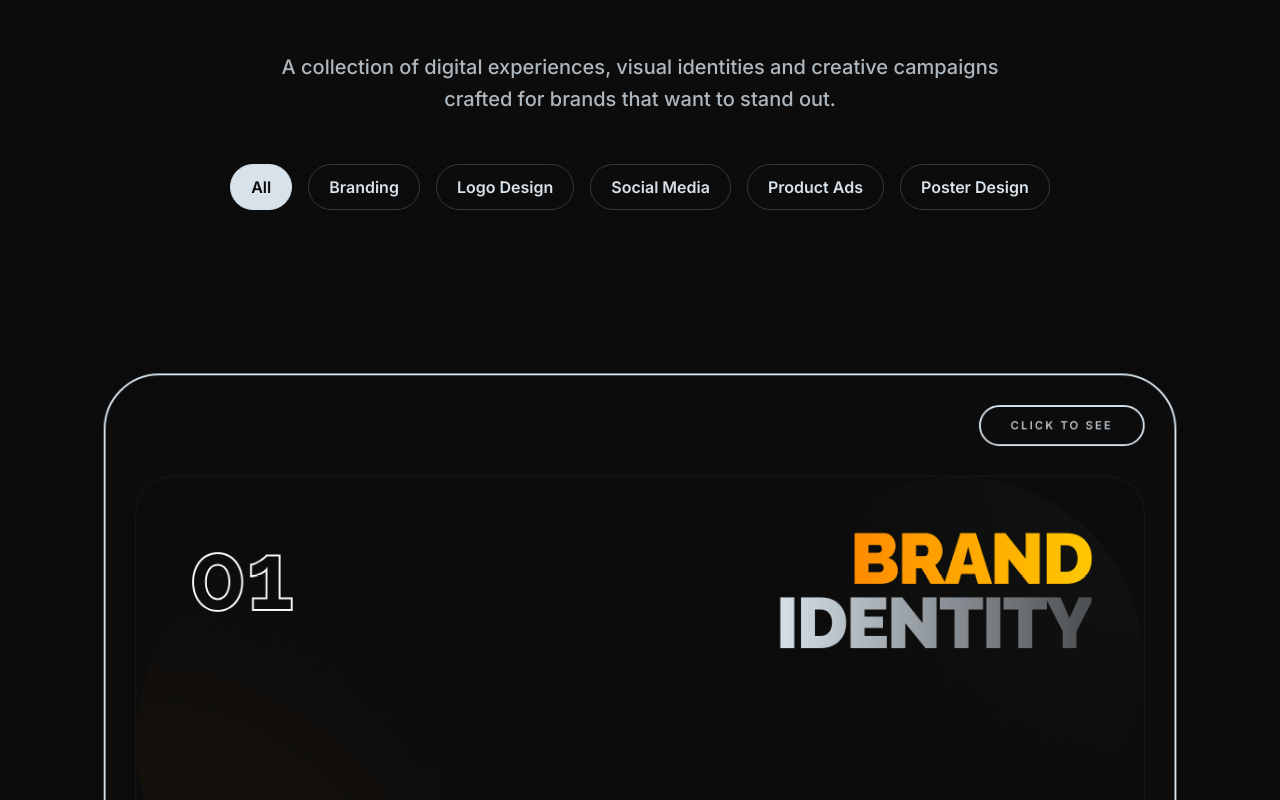
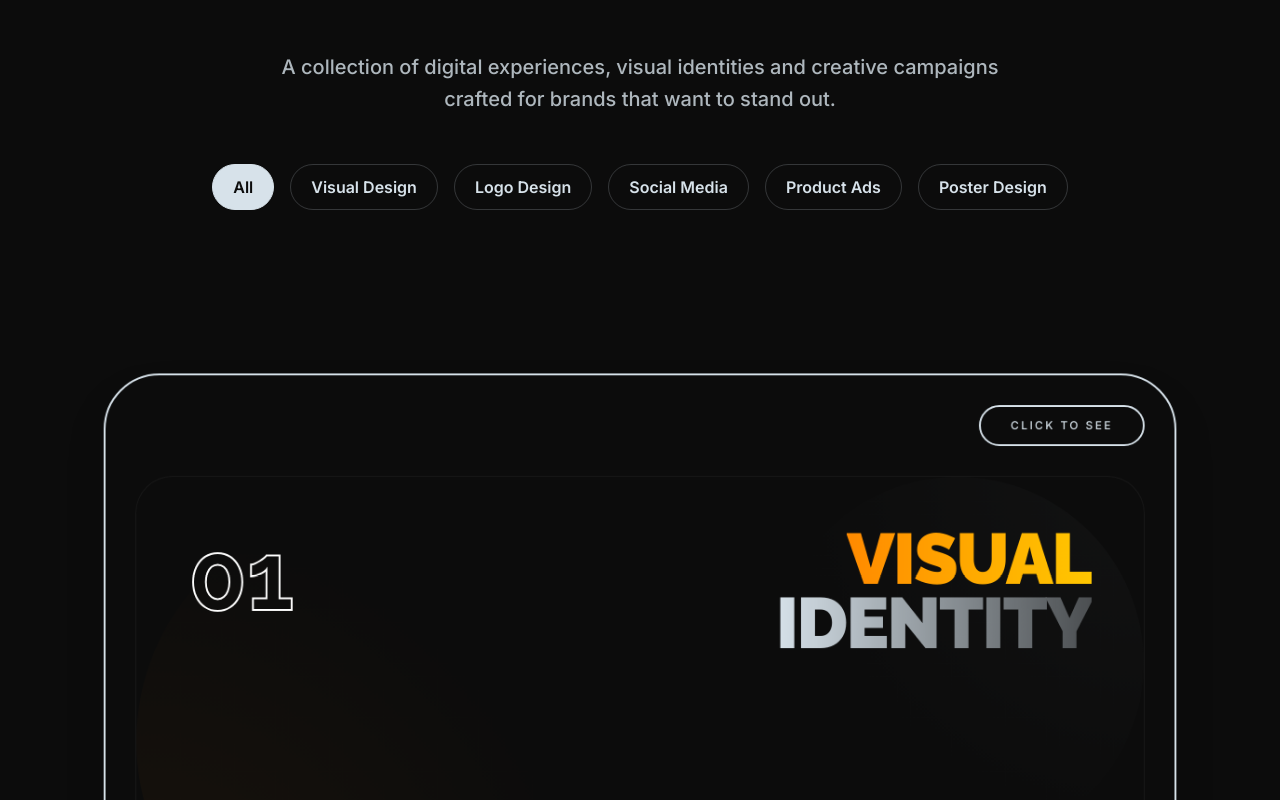
Before and after one commit to Ayush-Sanodiya/My-Portfolio, a React (Vite) app: page / in a window 1280 px wide. Shown: the part 3779-4579 px from the top of the page. Built offline with nearby package versions, Linux system fonts and the light colour scheme.

Commit message:
Update work section

```diff
--- a/src/components/ContactSection.tsx
+++ b/src/components/ContactSection.tsx
@@ -1,5 +1,5 @@
+import React, { useState } from "react";
 import { motion } from "motion/react";
-import { useState } from "react";
 import FadeIn from "./FadeIn";
 
 const socialLinks = [
--- a/src/components/MarqueeSection.tsx
+++ b/src/components/MarqueeSection.tsx
@@ -1,5 +1,5 @@
+import React, { useRef, useEffect, useCallback } from "react";
 import { motion, useMotionValue } from "motion/react";
-import { useRef, useEffect, useCallback } from "react";
 const topRowLogos = [
   "/logos/client1.png",
   "/logos/client2.png",
--- a/src/components/ProjectsSection.tsx
+++ b/src/components/ProjectsSection.tsx
@@ -1,5 +1,5 @@
+import React, { useRef, useState, useEffect } from "react";
 import { motion, useScroll, useTransform, AnimatePresence } from "motion/react";
-import { useRef, useState, useEffect } from "react";
 import LiveProjectButton from "./LiveProjectButton";
 
 // Import all category images from assets
@@ -47,7 +47,7 @@ interface Project {
 const defaultProjects: Project[] = [
   {
     id: "01",
-    category: "Branding",
+    category: "Visual Design",
     title: "Branding",
     images: [argusSolutions, brightMarketing, niviware, yaanaaiDesign],
     galleryItems: [
@@ -79,7 +79,7 @@ const defaultProjects: Project[] = [
     description: "A comprehensive brand transformation project focusing on cohesive design systems, typographic guidelines, and a high-end visual language. Designed to establish a strong, premium presence across physical and digital touchpoints.",
     tags: ["Brand Guidelines", "Typography", "Visual System", "Stationery", "Corporate Identity"],
     layoutData: {
-      titleTop1: "Brand",
+      titleTop1: "Visual",
       titleTop2: "",
       titleBottom: "Identity",
       subtitleMiddle: "Identity Meets",
@@ -235,7 +235,7 @@ const defaultProjects: Project[] = [
 ];
 
 
-const categories = ["All", "Branding", "Logo Design", "Social Media", "Product Ads", "Poster Design"];
+const categories = ["All", "Visual Design", "Logo Design", "Social Media", "Product Ads", "Poster Design"];
 
 interface ProjectsSectionProps {
   id?: string;
@@ -531,13 +531,13 @@ export default function ProjectsSection({
   );
 }
 
-function GalleryFlipCard({
+const GalleryFlipCard: React.FC<{
+  item: GalleryItem;
+  onViewImage: () => void;
+}> = ({
   item,
   onViewImage
-}: {
-  item: GalleryItem;
-  onViewImage: () => void;
-}) {
+}) => {
   const [isFlipped, setIsFlipped] = useState(false);
   const [isTouchDevice, setIsTouchDevice] = useState(false);
 
--- a/src/components/TableOfContent.tsx
+++ b/src/components/TableOfContent.tsx
@@ -1,8 +1,8 @@
-import { useRef, useState } from "react";
+import React, { useRef, useState } from "react";
 import { motion, AnimatePresence } from "motion/react";
 
 const tocItems = [
-  { id: "01", title: "BRAND IDENTITY", subtitle: "Logo + Brand Guidelines + Stationery" },
+  { id: "01", title: "VISUAL IDENTITY", subtitle: "Logo + Brand Guidelines + Stationery" },
   { id: "02", title: "LOGO SYSTEMS", subtitle: "Custom Logos + Variations + Source Files" },
   { id: "03", title: "SOCIAL MEDIA KITS", subtitle: "Posts + Stories + Reels Covers + Templates" },
   { id: "04", title: "AD CREATIVES", subtitle: "Product Ads + Banners + Campaign Visuals" },
```
